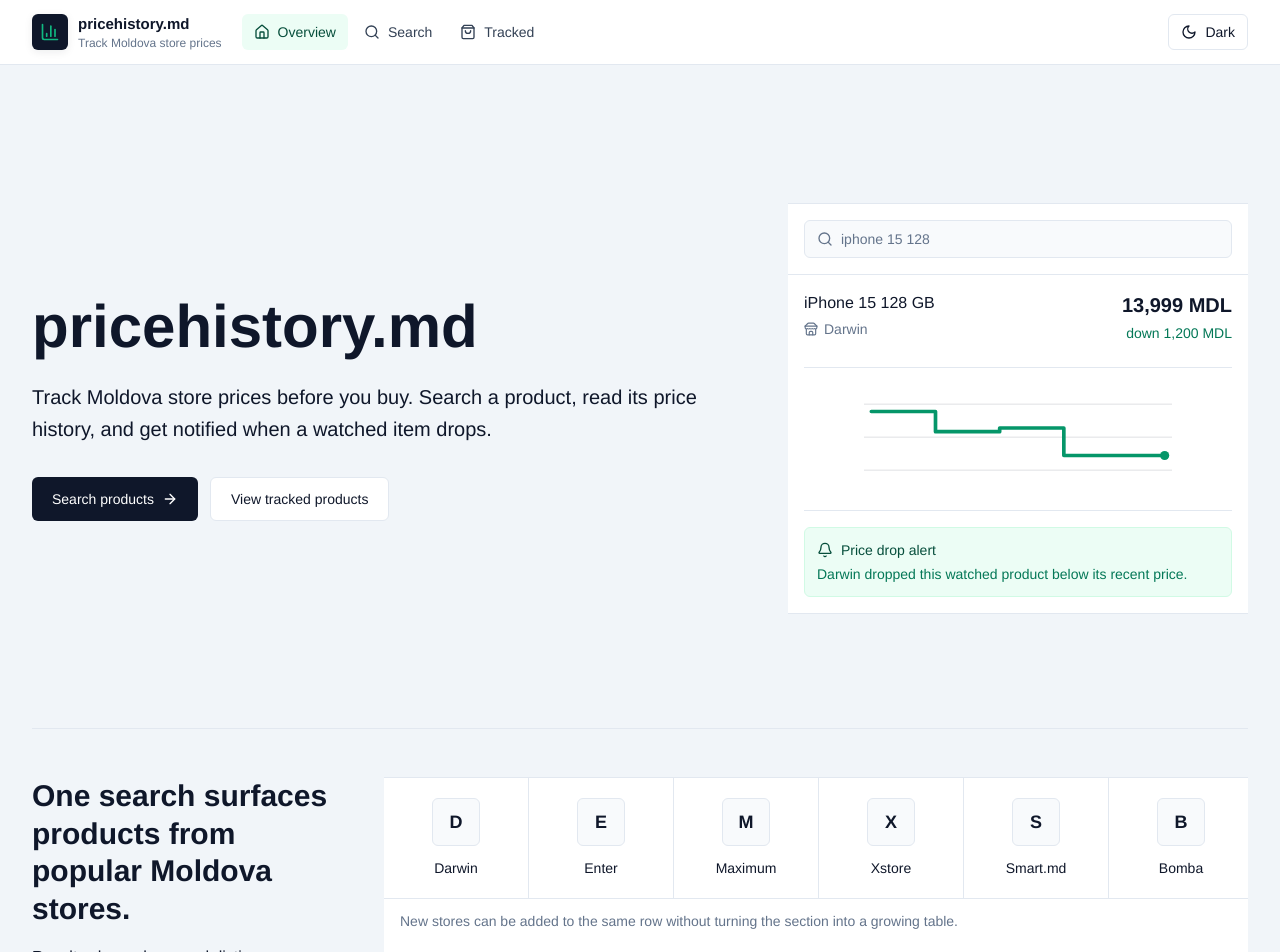
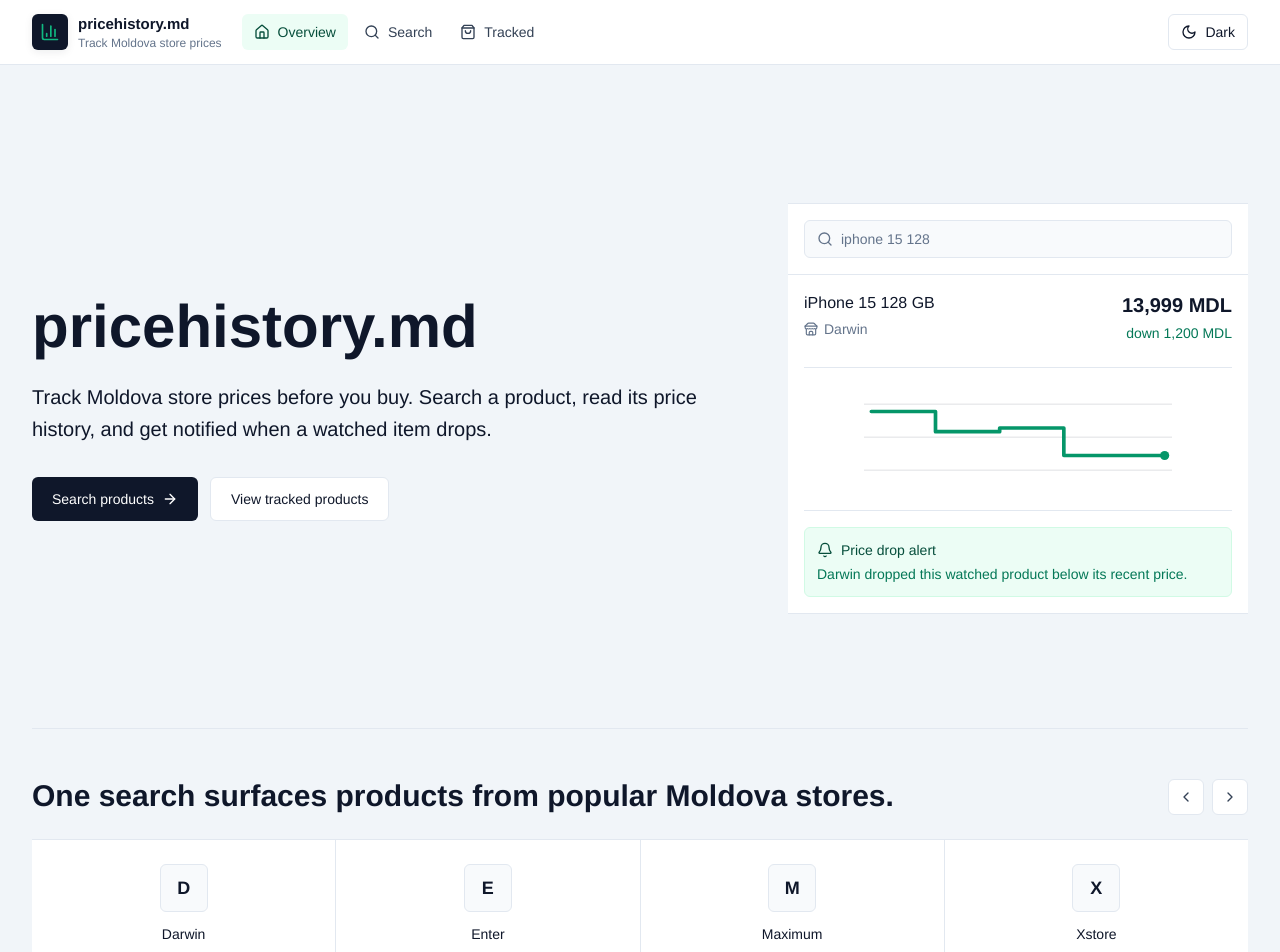
Before and after one commit to mcittkmims/moldova-price-history, a React (Vite) app: page /home in a window 1280 px wide. Shown: the top 952 px of the page. Built offline with nearby package versions, Linux system fonts and the light colour scheme.

Commit message:
add store carousel

```diff
--- a/src/pages/HomePage.tsx
+++ b/src/pages/HomePage.tsx
@@ -1,9 +1,12 @@
 import {
   ArrowRight,
   Bell,
+  ChevronLeft,
+  ChevronRight,
   Search,
   Store,
 } from "lucide-react";
+import { useMemo, useState } from "react";
 import { Link } from "react-router-dom";
 
 const watchedProducts = [
@@ -55,6 +58,26 @@
 ];
 
 export function HomePage() {
+  const [storeIndex, setStoreIndex] = useState(0);
+  const visibleStores = useMemo(
+    () =>
+      Array.from({ length: Math.min(4, trackedStores.length) }, (_, offset) => {
+        const index = (storeIndex + offset) % trackedStores.length;
+        return trackedStores[index];
+      }),
+    [storeIndex],
+  );
+
+  const showPreviousStores = () => {
+    setStoreIndex(
+      (current) => (current - 1 + trackedStores.length) % trackedStores.length,
+    );
+  };
+
+  const showNextStores = () => {
+    setStoreIndex((current) => (current + 1) % trackedStores.length);
+  };
+
   return (
     <div className="mx-auto w-full max-w-[1500px] pb-12">
       <section className="grid min-h-[calc(100vh-10rem)] gap-8 border-b border-ink-200 py-10 xl:grid-cols-[minmax(480px,680px)_minmax(380px,460px)] xl:items-center xl:justify-between dark:border-neutral-800">
@@ -146,23 +169,37 @@
         </div>
       </section>
 
-      <section className="grid gap-8 border-b border-ink-200 py-12 xl:grid-cols-[320px_minmax(0,1fr)] dark:border-neutral-800">
-        <div>
+      <section className="border-b border-ink-200 py-12 dark:border-neutral-800">
+        <div className="mb-6 flex flex-col gap-4 md:flex-row md:items-end md:justify-between">
           <h2 className="text-3xl font-semibold leading-tight">
             One search surfaces products from popular Moldova stores.
           </h2>
-          <p className="mt-4 text-base leading-7 text-ink-600 dark:text-neutral-300">
-            Results show where each listing comes from, and the store list can
-            grow without changing the shape of the page.
-          </p>
+          <div className="flex items-center gap-2">
+            <button
+              type="button"
+              onClick={showPreviousStores}
+              className="inline-flex h-9 w-9 items-center justify-center rounded-md border border-ink-200 bg-white text-ink-700 transition-colors hover:bg-ink-50 dark:border-neutral-700 dark:bg-[#171717] dark:text-neutral-100 dark:hover:bg-neutral-800"
+              aria-label="Show previous stores"
+            >
+              <ChevronLeft className="h-4 w-4" />
+            </button>
+            <button
+              type="button"
+              onClick={showNextStores}
+              className="inline-flex h-9 w-9 items-center justify-center rounded-md border border-ink-200 bg-white text-ink-700 transition-colors hover:bg-ink-50 dark:border-neutral-700 dark:bg-[#171717] dark:text-neutral-100 dark:hover:bg-neutral-800"
+              aria-label="Show next stores"
+            >
+              <ChevronRight className="h-4 w-4" />
+            </button>
+          </div>
         </div>
 
-        <div className="max-w-5xl border-y border-ink-200 bg-white dark:border-neutral-800 dark:bg-[#171717]">
-          <div className="flex gap-px overflow-x-auto bg-ink-200 dark:bg-neutral-800">
-            {trackedStores.map((store) => (
+        <div className="border-y border-ink-200 bg-ink-200 dark:border-neutral-800 dark:bg-neutral-800">
+          <div className="grid gap-px sm:grid-cols-2 xl:grid-cols-4">
+            {visibleStores.map((store) => (
               <div
                 key={store.name}
-                className="flex min-w-36 shrink-0 flex-col items-center justify-center bg-white px-5 py-5 text-center dark:bg-[#171717]"
+                className="flex min-h-32 flex-col items-center justify-center bg-white px-5 py-5 text-center dark:bg-[#171717]"
               >
                 <div className="flex h-12 w-12 items-center justify-center rounded-md border border-ink-200 bg-ink-50 text-lg font-semibold text-ink-900 dark:border-neutral-800 dark:bg-neutral-900 dark:text-neutral-100">
                   {store.mark}
@@ -170,10 +207,6 @@
                 <div className="mt-3 text-sm font-medium">{store.name}</div>
               </div>
             ))}
-          </div>
-          <div className="border-t border-ink-200 px-4 py-3 text-sm text-ink-500 dark:border-neutral-800 dark:text-neutral-400">
-            New stores can be added to the same row without turning the section
-            into a growing table.
           </div>
         </div>
       </section>
```
